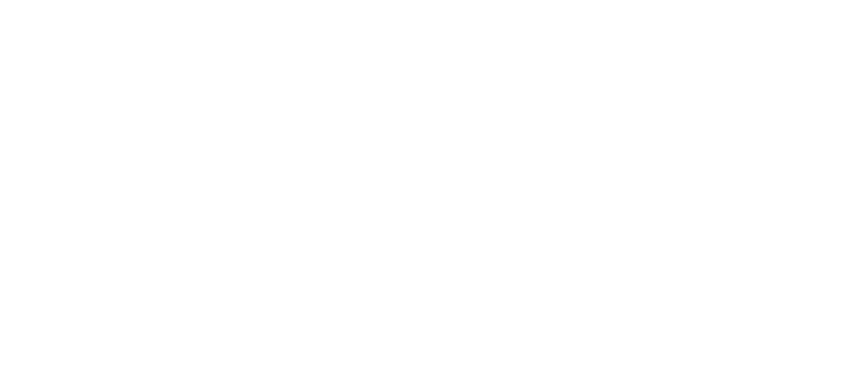
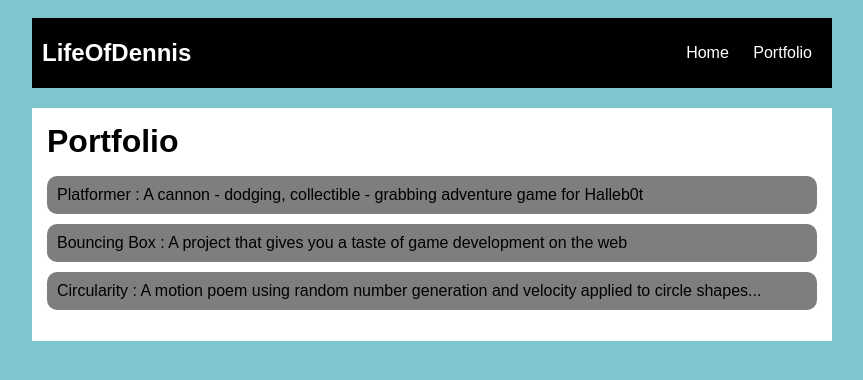
Before and after one commit to cadetdhernandez/cadetdhernandez.github.io, a plain HTML site: page portfolio.html in a window 1280 px wide. Shown: the whole page, without its empty margins (208-1071 px from the left). Drawn offline with Linux system fonts and the light colour scheme.

Commit message:
portfolio

```diff
--- a/portfolio.html
+++ b/portfolio.html
@@ -0,0 +1,106 @@
+
+<html>
+<head>
+    <title> TEAM SESH </title>
+    <style type="text/css">
+        body {
+            background: #7dc6cd;
+            color: rgb(0, 0, 0);
+            padding: 10px;
+            font-family: arial;
+        }
+        header {
+            font-size: 1.5em;
+            font-weight: bold;
+        }
+        #all-contents {
+            max-width: 800px;
+            margin: auto;
+        }
+        /* navigation menu */
+        nav {
+            background: #000000;
+            margin: 0 auto;
+            margin-bottom: 20px;
+            display: flex;
+            padding: 10px;
+        }
+        h1 {
+            display: flex;
+            align-items: center;
+            color: #ffffff;
+            flex: 1;
+            margin: 0;
+        }
+        #nav-ul {
+            list-style-image: none;
+        }
+        .nav-li {
+            display: inline-block;
+            padding: 0 10px;
+        }
+        .nav-a {
+            text-decoration: none;
+            color: #ffffff;
+        }
+        /* main container area beneath menu */
+        main {
+            background: #ffffff;
+            display: flex;
+        }
+        .content {
+            flex: 1;
+            padding: 15px;
+        }
+        /* portfolio styles */
+        .content h1 {
+            color: rgb(0, 0, 0);
+        }
+        #portfolio {
+            list-style-type: none;
+            padding-left: 0;
+        }
+        #portfolio li {
+            background: rgb(126, 126, 126);
+            padding: 10px;
+            border-radius: 10px;
+            margin-bottom: 10px;
+        }
+        #portfolio li:hover {
+            background: rgb(240, 240, 240);
+        }
+        #portfolio a {
+            text-decoration: none;
+            color: #000000;
+        }
+    </style>
+</head>
+<body>
+    <div id="all-contents">
+        <nav>
+            <h1>LifeOfDennis</h1>
+            <ul id="nav-ul">
+                <li class="nav-li">
+                    <a class="nav-a" href="index.html">Home</a>
+                </li>
+                <li class="nav-li">
+                    <a class="nav-a" href="portfolio.html">Portfolio</a>
+                </li>
+            </ul>
+        </nav>
+        <main>
+            <div class="content">
+                <h1>Portfolio</h1>
+                <ul id="portfolio">
+                    <li><a href="projects/platformer/">Platformer : A cannon - dodging, collectible - grabbing adventure
+                            game for Halleb0t</a></li>
+                    <li><a href="projects/bouncing-box/">Bouncing Box : A project that gives you a taste of game
+                            development on the web </a></li>
+                    <li><a href="projects/circularity/">Circularity : A motion poem using random number generation and
+                            velocity applied to circle shapes...</a></li>
+                </ul>
+            </div>
+        </main>
+    </div>
+</body>
+</html>
```
Also changed, not shown: index.html (+1 -1 lines).
